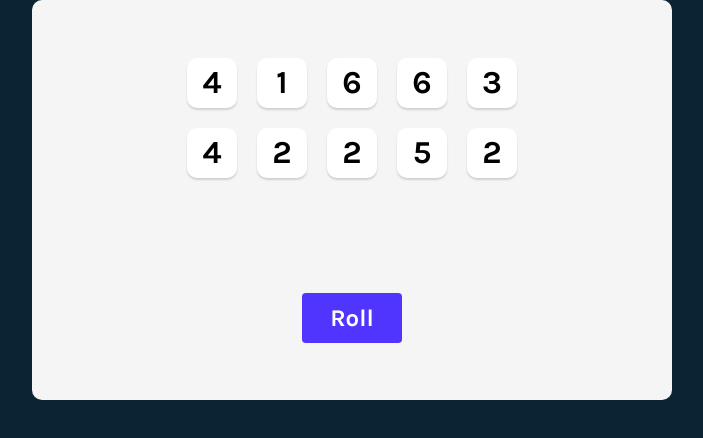
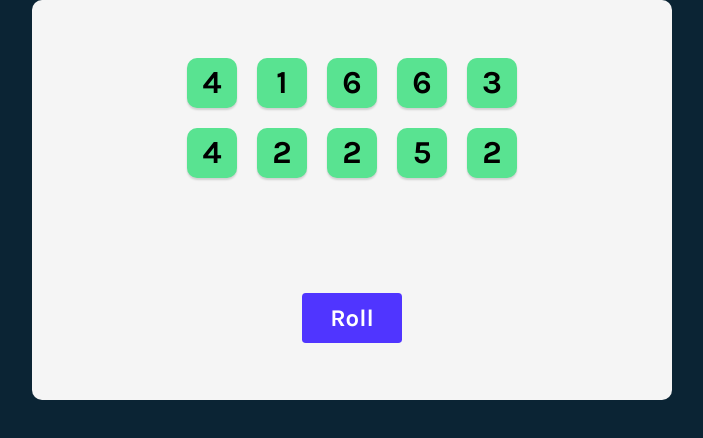
Before and after one commit to Rmaki27/Tenzies-Game, a React (Vite) app in the folder Tenzies-Game/: page / in a window 1280 px wide. Shown: the top 438 px of the page, without its empty margins (288-991 px from the left). Built offline with nearby package versions, Linux system fonts and the light colour scheme.

Commit message:
Conditionally render dice background color depending on isHeld

```diff
--- a/Tenzies-Game/src/App.css
+++ b/Tenzies-Game/src/App.css
@@ -32,7 +32,10 @@ main {
   display: flex;
   justify-content: center;
   align-items: center;
-  background-color: white;
+}
+
+.held {
+  background-color: #59e391;
 }
 
 .dice {
--- a/Tenzies-Game/src/App.jsx
+++ b/Tenzies-Game/src/App.jsx
@@ -12,7 +12,7 @@ export default function App() {
       const newNum = Math.floor(Math.random()*6)+1
       const newDie = {
         value: newNum,
-        isHeld: false,
+        isHeld: true,
         id: nanoid(),
       }
       dice.unshift(newDie)
@@ -24,7 +24,12 @@ export default function App() {
     setDice(allNewDice())
   }
 
-  const diceElements = dice.map(currentDie => (<Die key={currentDie.id} value={currentDie.value} isHeld={currentDie.isHeld}/>))
+  const diceElements = dice.map(currentDie => (
+  <Die
+  key={currentDie.id}
+  value={currentDie.value}
+  isHeld={currentDie.isHeld}
+  />))
   console.log(diceElements)
   return (
     <>
--- a/Tenzies-Game/src/Die.jsx
+++ b/Tenzies-Game/src/Die.jsx
@@ -1,8 +1,11 @@
 export default function Die(props) {
+    const styles = {
+        backgroundColor: props.isHeld ? "#59E391" : "white"
+    }
 
     return (
         <>
-            <div className="Die">
+            <div className="Die" style={styles}>
                 <h2 className="Die--value">{props.value}</h2>
             </div>
         </>
```
